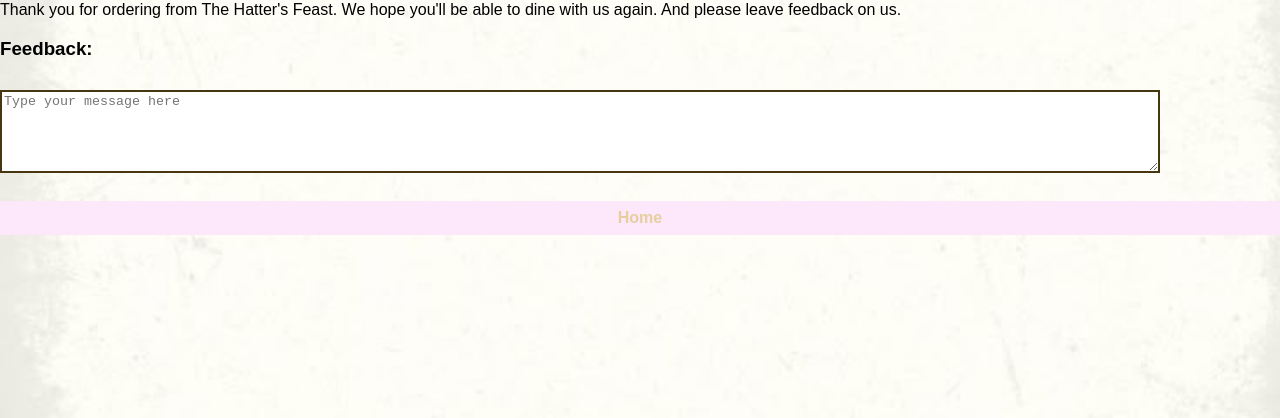
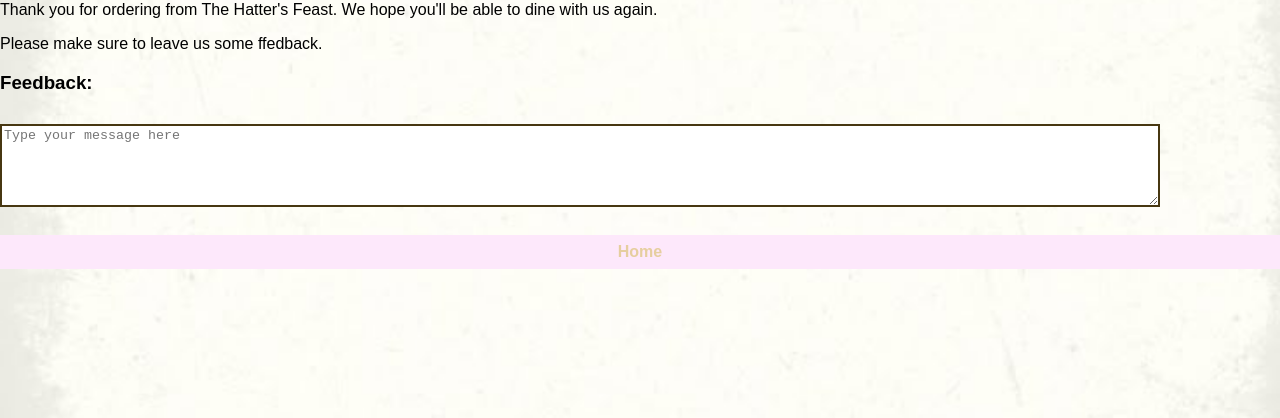
Before and after one commit to aaliyahclementson-ITvarsity/Module-3-Assessment-2-, a plain HTML site: page thank-you.html in a window 1280 px wide. Shown: the part 382-800 px from the top of the page. Drawn offline with Linux system fonts and the light colour scheme.

Commit message:
Assessment 2 Submission

```diff
--- a/thank-you.html
+++ b/thank-you.html
@@ -13,7 +13,8 @@
 
         <div class="item-details">
             <h3>THANK YOU!</h3>
-            <p>Thank you for ordering from The Hatter's Feast. We hope you'll be able to dine with us again. And please leave feedback on us.</p>
+            <p>Thank you for ordering from The Hatter's Feast. We hope you'll be able to dine with us again.</p>
+            <p>Please make sure to leave us some ffedback.</p>
         </div>
 
         <h3>Feedback:</h3>
```
